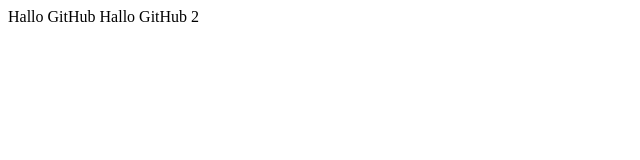
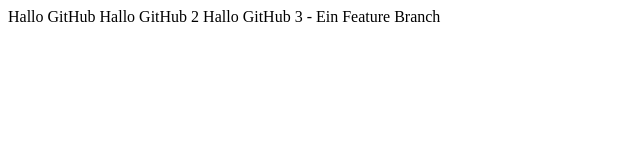
Before and after one commit to kaktusgarten/basicSite01, a plain HTML site: page index.html in a window 1280 px wide. Shown: the whole page, without its empty margins (0-640 px from the left). Drawn offline with Linux system fonts and the light colour scheme.

Commit message:
Ein Feature Branch erstellt

```diff
--- a/index.html
+++ b/index.html
@@ -7,5 +7,6 @@
 <body>
 Hallo GitHub
 Hallo GitHub 2
+Hallo GitHub 3 - Ein Feature Branch
 </body>
 </html>
```
